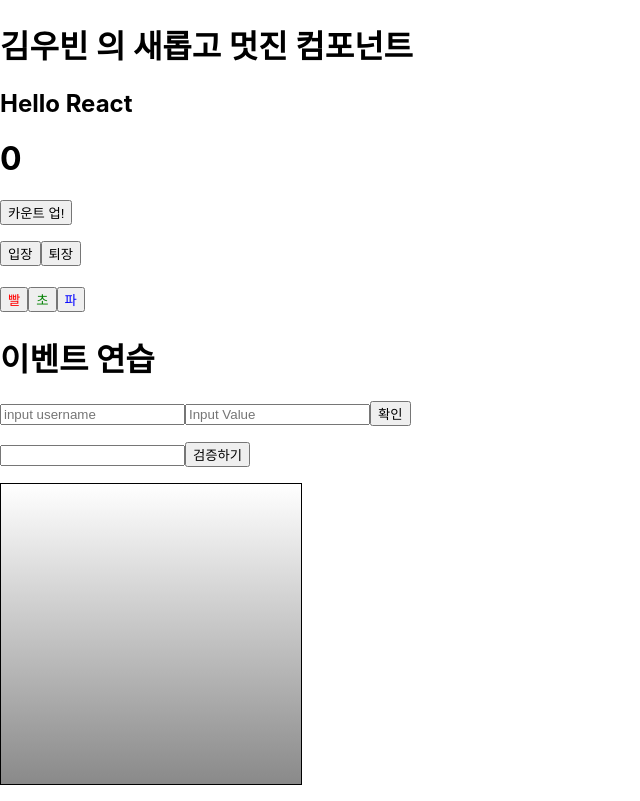
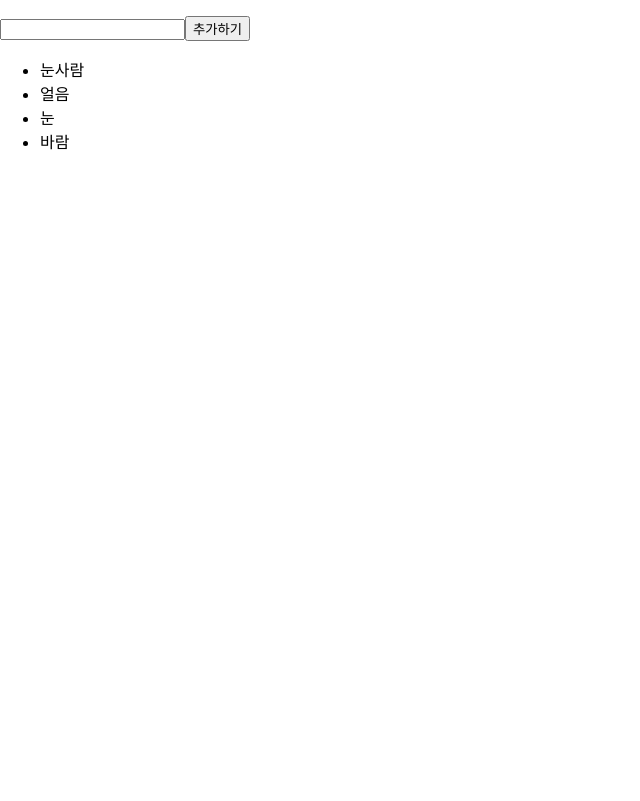
Before and after one commit to kwb020312/React_Book, a React (Create React App) app: page / in a window 1280 px wide. Shown: the whole page, without its empty margins (0-640 px from the left). Built offline with nearby package versions, Linux system fonts and the light colour scheme.

Commit message:
map 반복문 filter

```diff
--- a/src/App.js
+++ b/src/App.js
@@ -1,20 +1,9 @@
 import React from 'react';
-import './App.css';
-import Header from './MyComponent';
-import Counter from './Counter';
-import Say from './Say';
-import Event from './EventPractice';
-import Validated from './ValidationSample';
-import Scroll from './ScrollBox';
+import Map from './map'
 const App = () => {
   return (
     <>
-      <p><Header name="김우빈" children="Hello React">Hello React</Header></p>
-      <p><Counter /></p>
-      <p><Say/></p>
-      <p><Event/></p>
-      <p><Validated/></p>
-      <p><Scroll/></p>
+      <p><Map/></p>
     </>
   )
 }
--- /dev/null
+++ b/src/map.js
@@ -0,0 +1,44 @@
+import React,{useState,useRef} from 'react';
+
+const Map = () => {
+    const [names,setNames] = useState([
+        {id:1, title:'눈사람'},
+        {id:2, title:'얼음'},
+        {id:3, title:'눈'},
+        {id:4, title:'바람'},
+    ]);
+    const onref = useRef();
+    const [usein,setUsein] = useState('');
+    const [prevId,setPrevId] = useState(4);
+    const nameList = names.map(name => (<li onDoubleClick={() => {dbclick(name.id)}} key={names.id}>{name.title}</li>));
+    const onchange = (e) => {
+        setUsein(e.target.value);
+    }
+    const onclick = () => {
+        const newName = names.concat({
+            id:prevId+1,
+            title:usein,
+        });
+        setPrevId(prevState => (
+            prevState+1
+        ));
+        setNames(newName)
+        setUsein('');
+        onref.current.focus();
+    }
+    const dbclick = (id) => {
+        const nextNames = names.filter(name => name.id !== id);
+        setNames(nextNames);
+    }
+    return (
+        <>
+            <input type="text" ref={onref} value={usein} onChange={onchange}></input>
+            <button onClick={onclick}>추가하기</button>
+            <ul>
+                {nameList}
+            </ul>
+        </>
+    )
+}
+
+export default Map;
```
